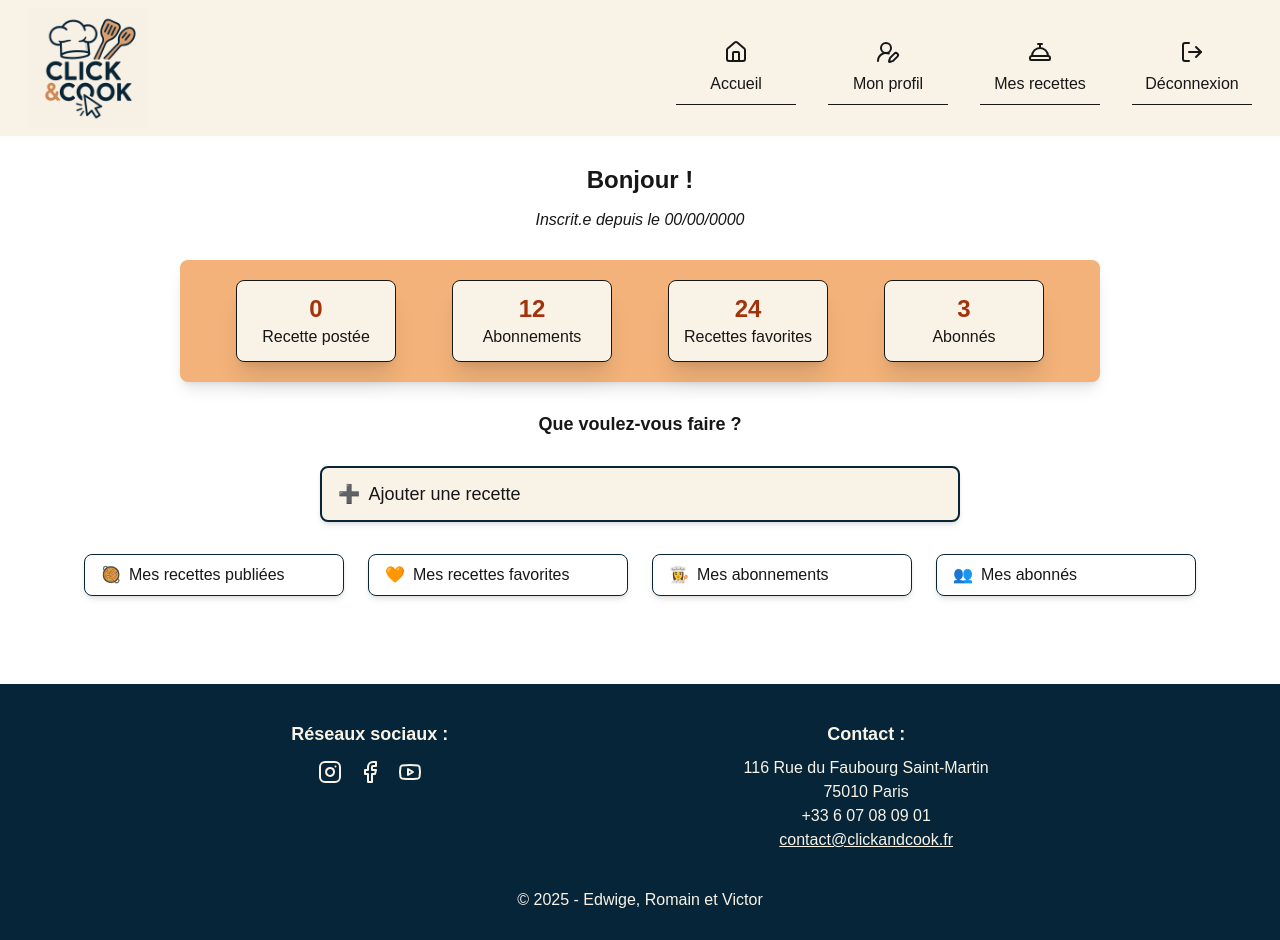
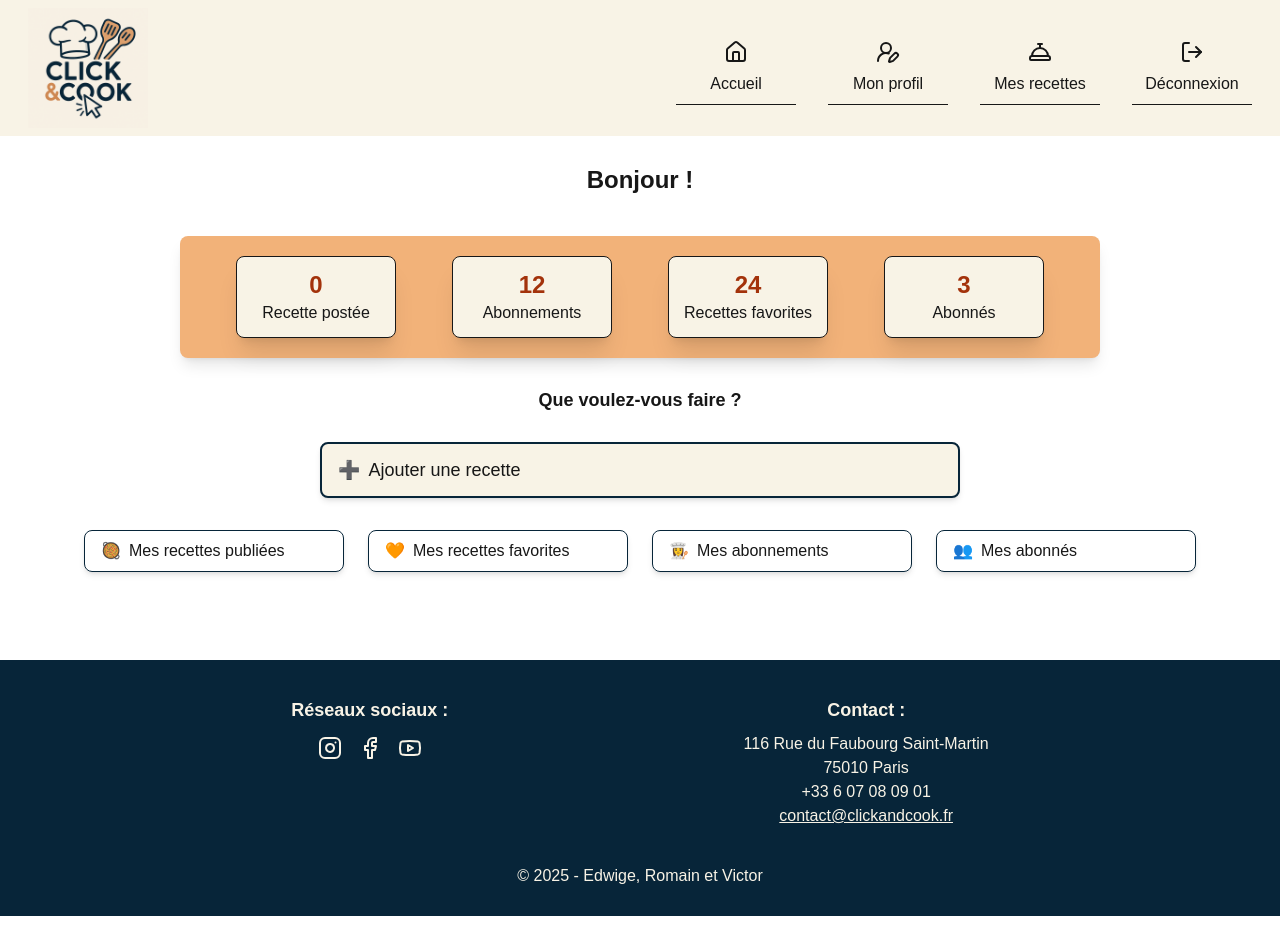
Before and after one commit to Edwige08/click_and_cook_front, a Next.js app: page /home/personnalProfile in a window 1280 px wide. After the commit the page ends 916 px from the top, so only its background shows below. Built offline with nearby package versions, Linux system fonts and the light colour scheme.

Commit message:
add : subscription date on the personnalProfile

```diff
--- a/src/app/home/personnalProfile/page.tsx
+++ b/src/app/home/personnalProfile/page.tsx
@@ -36,10 +36,37 @@ export default function personnalProfile() {
     created_at: string;
   }
 
+  interface CreatedAt {
+    createdAt: string | null
+  }
   const [recipes, setRecipes] = useState<Recipes[]>([])
 
-  const user = useUser();
+  const user = useUser().user;
   console.log("🍐 user : ", user)
+  // console.log("📅 : ", user.user?.created_at);
+
+  // const getSubscriptionDate = () => {
+  //   if (user.user.created_at) {
+  //     return "🪑";
+
+  //   }
+  // }
+
+  // useEffect(() => {
+  //   getSubscriptionDate
+  // }, [])
+
+  // let createdAt
+  // if (user.user?.created_at) {
+  //   let createdAt = user.user?.created_at.toString();
+  // } else {
+  //   let createdAt = new Date();
+
+  // }
+  // console.log(createdAt);
+
+  // const subDate = new Date(createdAt)
+  // const subscriptionDate =
 
   useEffect(() => {
     async function getRecipes() {
@@ -65,9 +92,10 @@ export default function personnalProfile() {
     <>
       <div className="flex flex-col items-center">
         <h2 className="pt-7 pb-3 text-2xl font-bold">
-          Bonjour {user ? user.user?.username : ""} !
+          Bonjour {user ? user.username : ""} !
         </h2>
-        <p className="pb-5 italic">Inscrit.e depuis le 00/00/0000</p>
+        <p className="pb-5 italic">{user ? `Inscrit.e depuis le ${new Date(user.created_at).toLocaleDateString()}` : `` }</p>
+        {/* <p>{getSubscriptionDate}</p> */}
       </div>
       <div className="flex flex-row gap-2 justify-evenly flex-wrap p-2 mx-5 my-2 lg:mx-20 xl:mx-45 pt-5 rounded-lg shadow-lg bg-(--orangeColor)">
         <CardProfileStat
```
